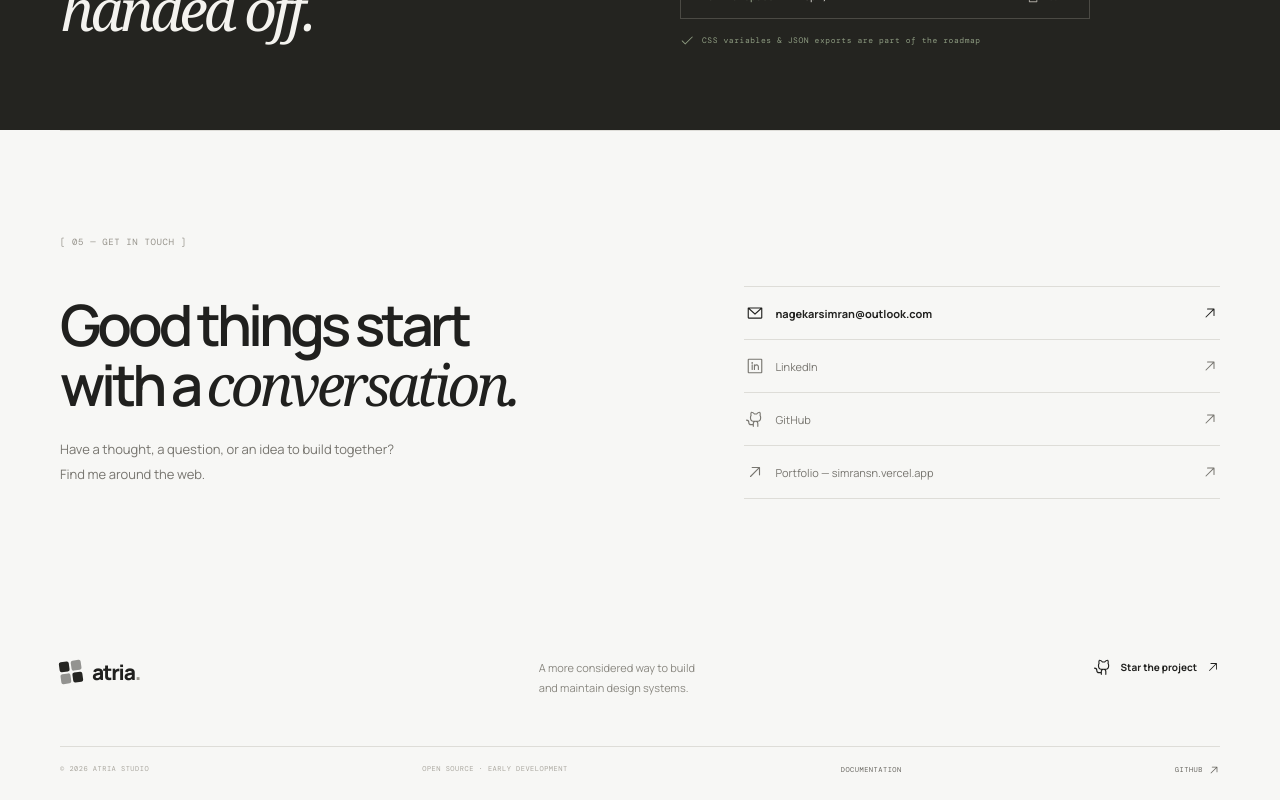
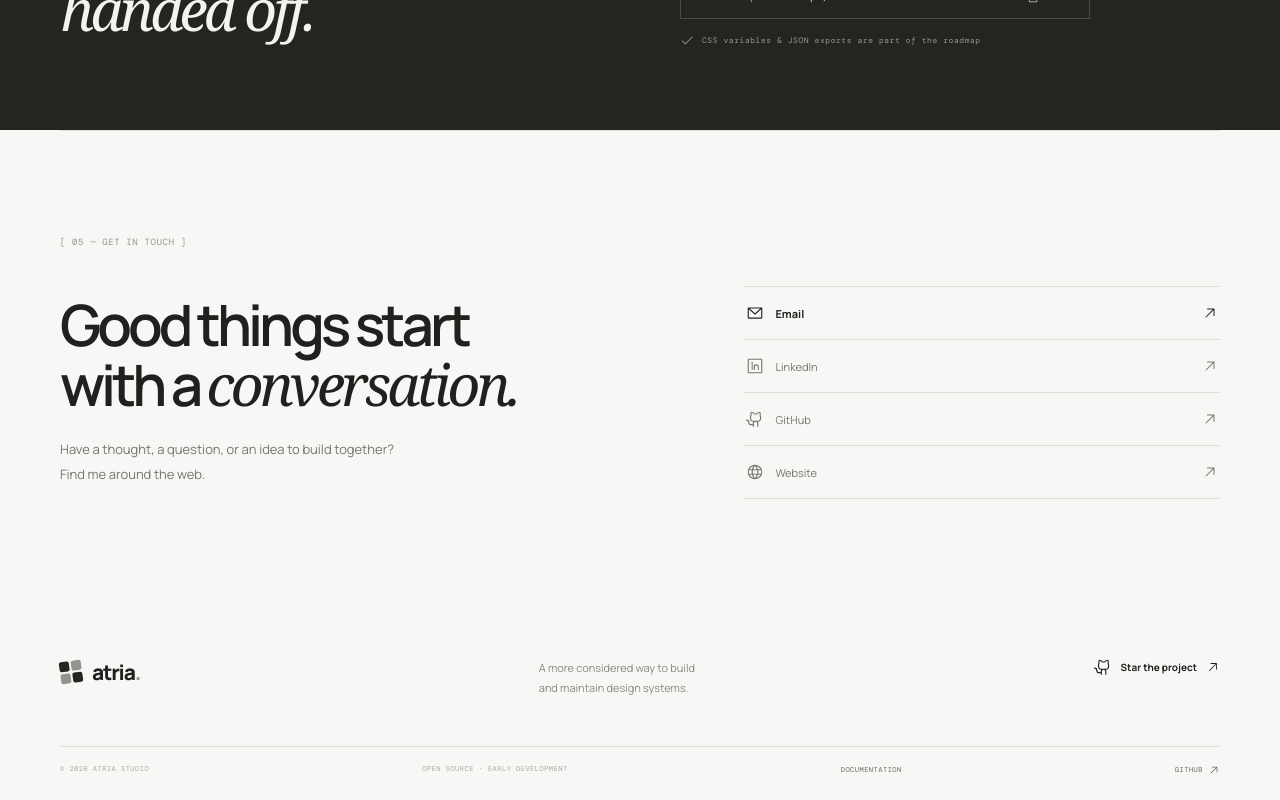
Before and after one commit to Itssonia7/Atria, a React (Vite) app: page / in a window 1280 px wide. Shown: the part 2696-3496 px from the top of the page. Built offline with nearby package versions, Linux system fonts and the light colour scheme.

Commit message:
ui: simplify contact links to labels only

```diff
--- a/src/App.jsx
+++ b/src/App.jsx
@@ -11,6 +11,7 @@ import {
   FigmaLogo,
   GithubLogo,
   LinkedinLogo,
+  Globe,
   EnvelopeSimple,
   Stack,
   Palette,
@@ -173,10 +174,10 @@ function App() {
         <div className="contact-layout">
           <div><h2>Good things start<br />with a <em>conversation.</em></h2><p className="contact-intro">Have a thought, a question, or an idea to build together? Find me around the web.</p></div>
           <div className="contact-links">
-            <a className="contact-link contact-email" href="mailto:nagekarsimran@outlook.com"><span><EnvelopeSimple size={18} /> nagekarsimran@outlook.com</span><ArrowUpRight size={16} /></a>
+            <a className="contact-link contact-email" href="mailto:nagekarsimran@outlook.com"><span><EnvelopeSimple size={18} /> Email</span><ArrowUpRight size={16} /></a>
             <a className="contact-link" href="https://www.linkedin.com/" target="_blank" rel="noreferrer"><span><LinkedinLogo size={18} /> LinkedIn</span><ArrowUpRight size={16} /></a>
             <a className="contact-link" href="https://github.com/breeze-sn" target="_blank" rel="noreferrer"><span><GithubLogo size={18} /> GitHub</span><ArrowUpRight size={16} /></a>
-            <a className="contact-link" href="https://simransn.vercel.app" target="_blank" rel="noreferrer"><span><ArrowUpRight size={18} /> Portfolio — simransn.vercel.app</span><ArrowUpRight size={16} /></a>
+            <a className="contact-link" href="https://simransn.vercel.app" target="_blank" rel="noreferrer"><span><Globe size={18} /> Website</span><ArrowUpRight size={16} /></a>
           </div>
         </div>
       </section>
```
